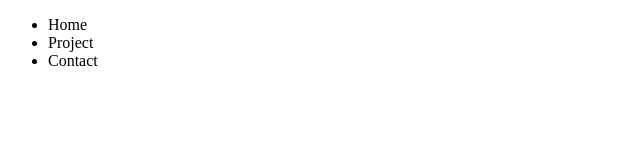
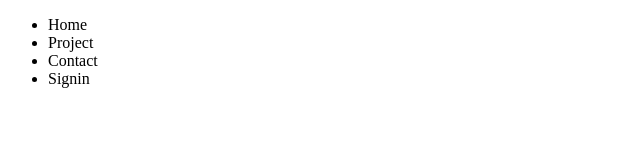
Before and after one commit to jayadevac/myrepo, a plain HTML site: page index.html in a window 1280 px wide. Shown: the full height of the page, 0-640 px from the left. Drawn offline with Linux system fonts and the light colour scheme.

Commit message:
vertion 2

```diff
--- a/index.html
+++ b/index.html
@@ -9,6 +9,7 @@
     <li>Home</li>
     <li>Project</li>
     <li>Contact</li>
+    <li>Signin</li>
   </ul>
 </body>
 </html>
```
